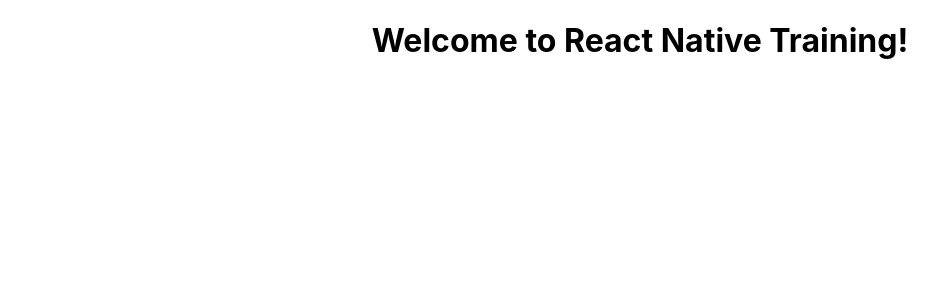
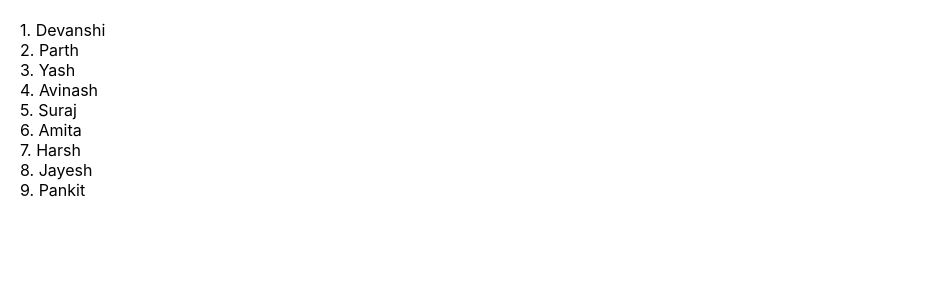
Before and after one commit to vishalavalani/webclues-training, a React (Create React App) app in the folder web/: page / in a window 1280 px wide. Shown: the top 300 px of the page, without its empty margins (0-949 px from the left). Built offline with nearby package versions, Linux system fonts and the light colour scheme.

Commit message:
display trainees in JSX

```diff
--- a/web/src/App.css
+++ b/web/src/App.css
@@ -1,5 +1,7 @@
 .App {
-  text-align: center;
+  /* text-align: center; */
+  margin: 0 auto;
+  padding: 20px;
 }
 
 .App-logo {
--- a/web/src/App.js
+++ b/web/src/App.js
@@ -1,10 +1,92 @@
 import React from 'react';
 import './App.css';
 
+const trainees = [
+  {
+    id: 1,
+    name: 'Devanshi',
+    designation: 'iOS Developer',
+    experience: 2,
+    skills: ['iOS'],
+    hobbies: ['travelling']
+  },
+  {
+    id: 2,
+    name: 'Parth',
+    designation: 'iOS Team Lead',
+    experience: 6,
+    skills: ['iOS', 'Leadership'],
+    hobbies: ['Cricket']
+  },
+  {
+    id: 3,
+    name: 'Yash',
+    designation: 'Android Developer',
+    experience: 5,
+    skills: ['Android', 'React Native'],
+    hobbies: ['Football', 'Video Games']
+  },
+  {
+    id: 4,
+    name: 'Avinash',
+    designation: 'iOS Developer',
+    experience: 4,
+    skills: ['iOS'],
+    hobbies: ['Cricket']
+  },
+  {
+    id: 5,
+    name: 'Suraj',
+    designation: 'Mobile Team Lead',
+    experience: 7,
+    skills: ['Android', 'Leadership', 'Python'],
+    hobbies: ['Video Games']
+  },
+  {
+    id: 6,
+    name: 'Amita',
+    designation: 'Android Developer',
+    experience: 4,
+    skills: ['Android'],
+    hobbies: ['Travelling']
+  },
+  {
+    id: 7,
+    name: 'Harsh',
+    designation: 'iOS Developer',
+    experience: 2,
+    skills: ['iOS'],
+    hobbies: ['Travelling', 'Programming']
+  },
+  {
+    id: 8,
+    name: 'Jayesh',
+    designation: 'iOS Developer',
+    experience: 5,
+    skills: ['iOS'],
+    hobbies: ['Cricket', 'Travelling', 'Programming']
+  },
+  {
+    id: 9,
+    name: 'Pankit',
+    designation: 'Tech Lead',
+    experience: 11,
+    skills: ['PHP', 'MVC Frameworks', 'Leadership'],
+    hobbies: ['Cricket']
+  }
+];
 function App() {
   return (
     <div className="App">
-      <h1>Welcome to React Native Training!</h1>
+      {trainees.map((trainee, index) => {
+        const { name } = trainee;
+        return (
+          <div>
+            <span>{index + 1}. </span>
+            {name}
+          </div>
+        );
+      })}
     </div>
   );
 }
```
